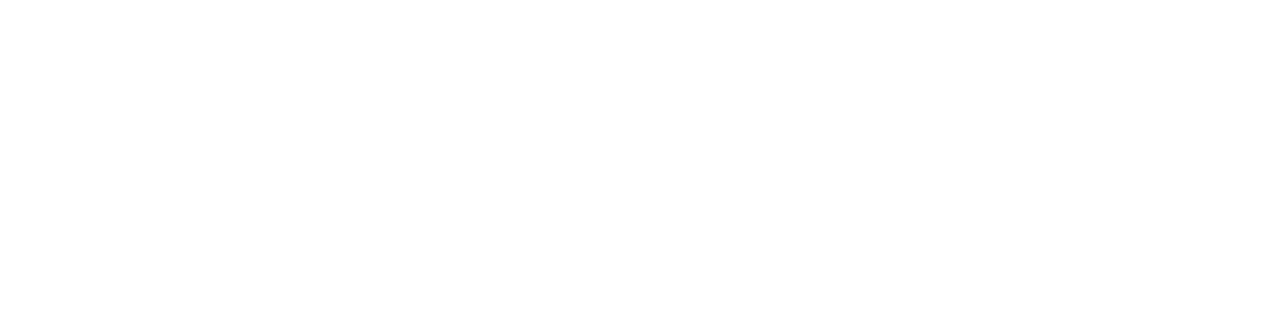
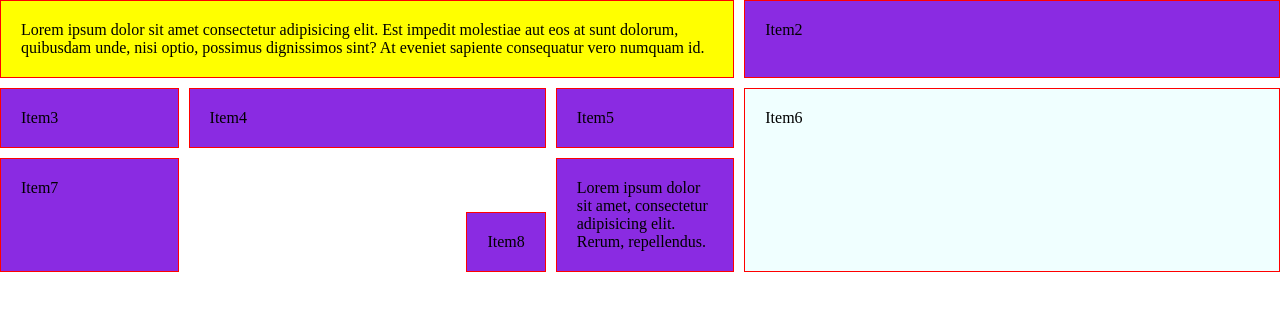
Before and after one commit to RimantasV/google2FEgrid, a plain HTML site: page index.html in a window 1280 px wide. Drawn offline with Linux system fonts and the light colour scheme.

Commit message:
added grid exercises

```diff
--- /dev/null
+++ b/grid-areas.css
@@ -0,0 +1,51 @@
+* {
+  box-sizing: border-box;
+  margin: 0;
+  padding: 0;
+}
+
+body > * {
+  background-color: cadetblue;
+  border: 1px solid green;
+}
+
+body {
+  min-height: 100vh;
+  display: grid;
+  grid-template-columns: 1fr 2fr 1fr;
+  grid-template-rows: 1fr 4fr 4fr 2fr 2fr;
+  grid-template-areas:
+    "header header header"
+    "hero hero hero"
+    "menu . main"
+    "menu banner banner"
+    "menu extra image";
+}
+
+header {
+  grid-area: header;
+}
+
+nav {
+  grid-area: menu;
+}
+
+.hero {
+  grid-area: hero;
+}
+
+main {
+  grid-area: main;
+}
+
+.banner {
+  grid-area: banner;
+}
+
+.extra {
+  grid-area: extra;
+}
+
+.image {
+  grid-area: image;
+}
--- a/index.html
+++ b/index.html
@@ -7,5 +7,24 @@
     <link rel="stylesheet" href="style.css" />
     <title>Document</title>
   </head>
-  <body></body>
+  <body>
+    <div class="container">
+      <div class="item">
+        Lorem ipsum dolor sit amet consectetur adipisicing elit. Est impedit
+        molestiae aut eos at sunt dolorum, quibusdam unde, nisi optio, possimus
+        dignissimos sint? At eveniet sapiente consequatur vero numquam id.
+      </div>
+      <div class="item">Item2</div>
+      <div class="item">Item3</div>
+      <div class="item">Item4</div>
+      <div class="item">Item5</div>
+      <div class="item">Item6</div>
+      <div class="item">Item7</div>
+      <div class="item">Item8</div>
+      <div class="item">
+        Lorem ipsum dolor sit amet, consectetur adipisicing elit. Rerum,
+        repellendus.
+      </div>
+    </div>
+  </body>
 </html>
--- a/style.css
+++ b/style.css
@@ -3,3 +3,42 @@
   margin: 0;
   padding: 0;
 }
+
+.container {
+  display: grid;
+  /* row-gap/column-gap/gap */
+  gap: 10px;
+  /* grid-template-columns/grid-template-rows */
+  /* grid-template-columns: 100px 200px; */
+  /* grid-template-columns: 50% 20% 30%; */
+  grid-template-columns: 1fr 2fr 1fr 3fr;
+  /* grid-template-columns: 2fr repeat(6, 1fr); */
+  /* grid-template-columns: 50% 20%; */
+  /* align-items: center; */
+  /* justify-content: center; */
+}
+
+.item {
+  background-color: blueviolet;
+  border: 1px solid red;
+  padding: 20px;
+}
+
+.item:nth-of-type(1) {
+  background-color: yellow;
+  /* grid-column-start: 1; */
+  /* grid-column-end: 4; */
+  /* grid-column: 1 / 4; */
+  grid-column: 1 / span 3;
+}
+
+.item:nth-of-type(6) {
+  background-color: azure;
+  grid-column: 4 / 5;
+  grid-row: 2 / 4;
+}
+
+.item:nth-of-type(8) {
+  align-self: flex-end;
+  justify-self: flex-end;
+}
```
Also changed, not shown: grid-areas.html (added, +19 -0 lines).
